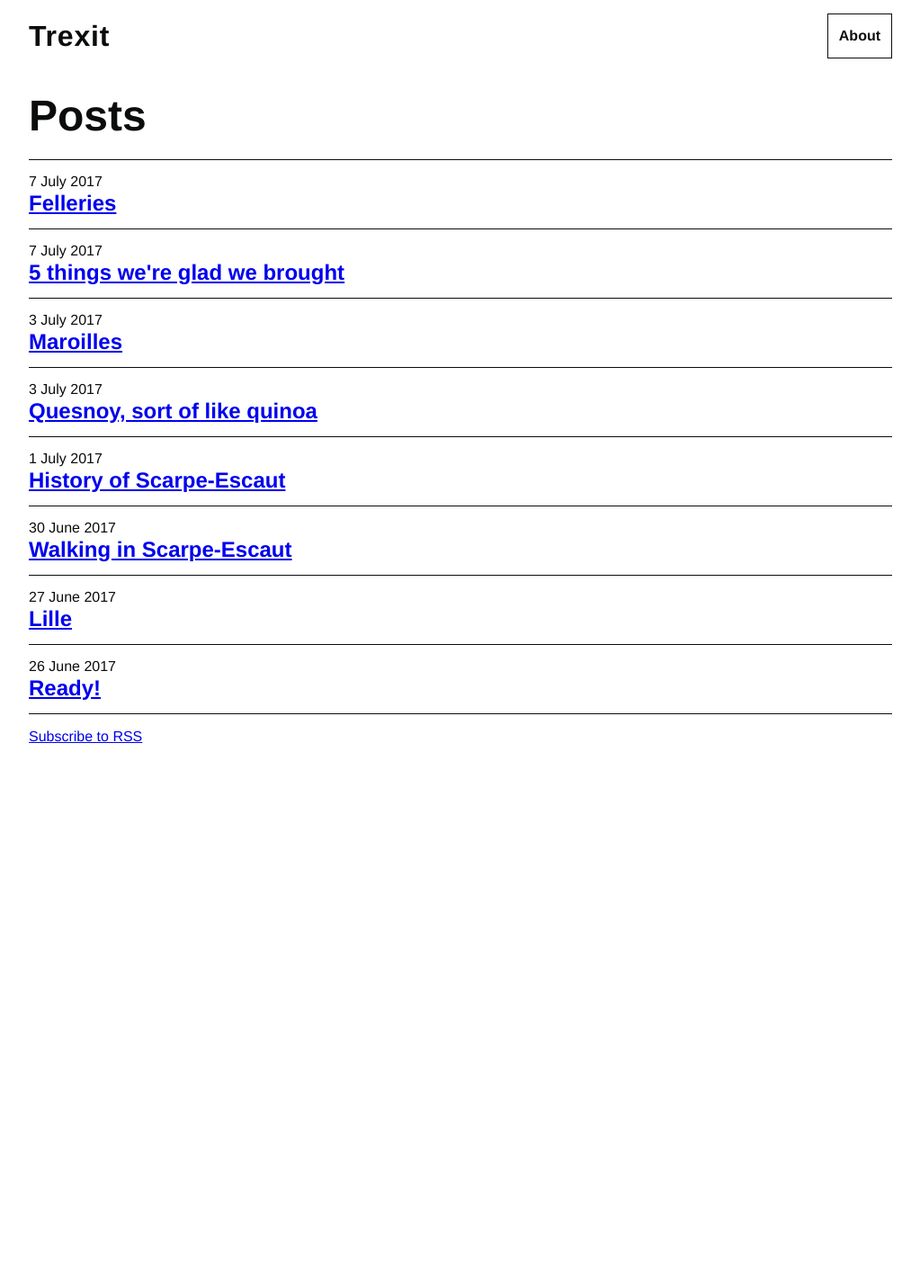
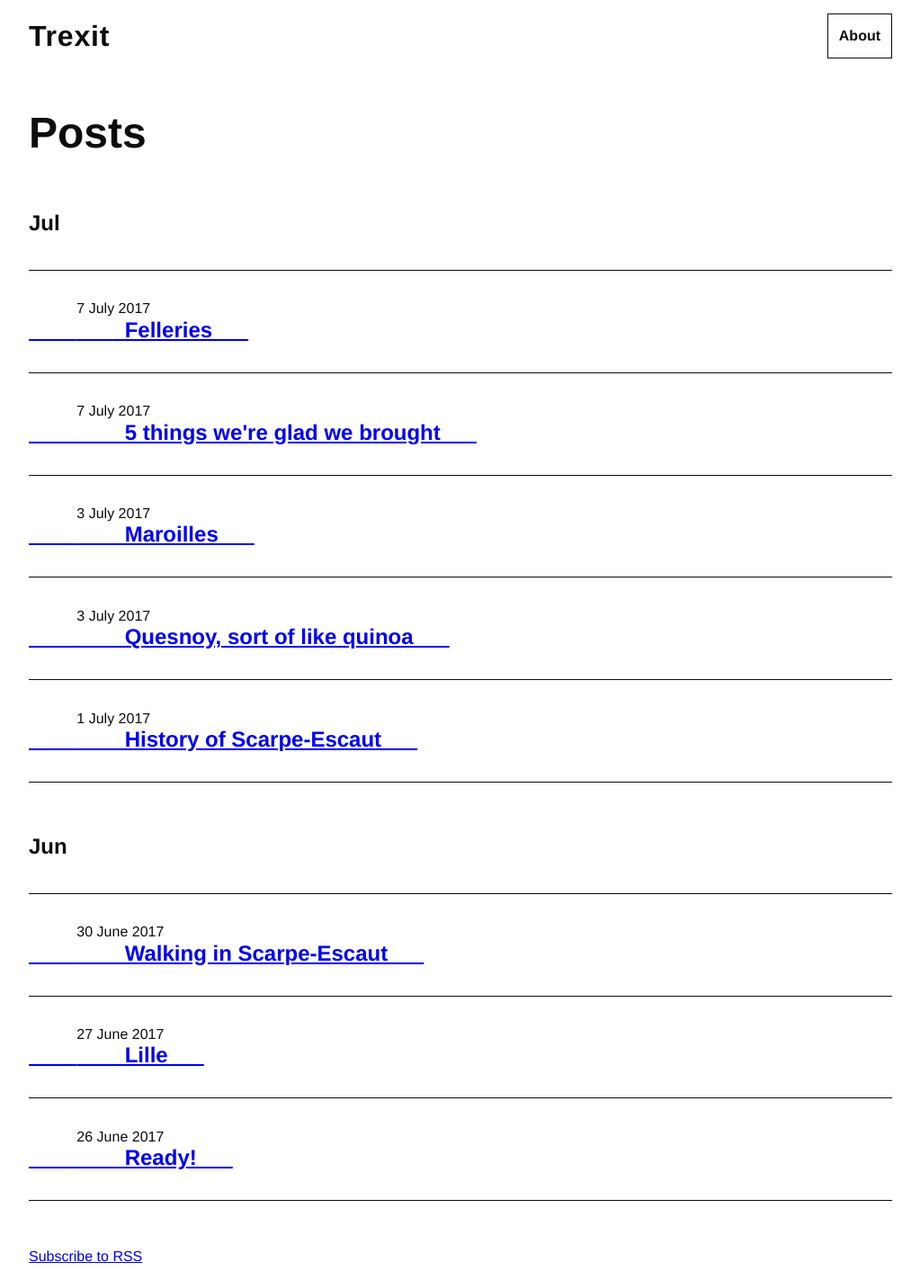
Before and after one commit to tombye/trexit, a Jekyll site: the page built from index.md, in a window 1280 px wide. Shown: the whole page at 90% size, without its empty margins (128-1151 px from the left). Built offline with Jekyll 4.4.1, drawn with Linux system fonts in a browser that asks for light colours; before the commit the page ends 900 px from its top, so only the background shows below that.

Commit message:
Try grouping posts on homepage into month

```diff
--- a/_layouts/home.html
+++ b/_layouts/home.html
@@ -1,23 +1,24 @@
 ---
 layout: default
 ---
-
 <div class="home">
-
   <h1 class="page-heading">Posts</h1>
-
   {{ content }}
-
+  {% assign postsByMonth = site.posts | group_by_exp:"post", "post.date | date: '%b'" %}
+  {% for month in postsByMonth %}
+  <h2>{{ month.name }}</h2>
   <ul class="post-list">
-    {% for post in site.posts %}
+    {% for post in month.items %}
     <li>
       {% assign date_format = site.minima.date_format | default: "%b %-d, %Y" %}
       <span class="post-meta">{{ post.date | date: date_format }}</span>
-        <a class="post-link" href="{{ post.url | relative_url }}"><span class="visuallyhidden">Name of post: </span>{{ post.title | escape }}</a>
+      <a class="post-link" href="{{ post.url | relative_url }}">
+        <span class="visuallyhidden">Name of post: </span>
+        {{ post.title | escape }}
+      </a>
     </li>
     {% endfor %}
   </ul>
-
+  {% endfor %}
   <p class="rss-subscribe"><a href="{{ "/feed.xml" | relative_url }}">Subscribe to RSS</a></p>
-
 </div>
```
Lines whose indentation alone changed are shown as unchanged.
